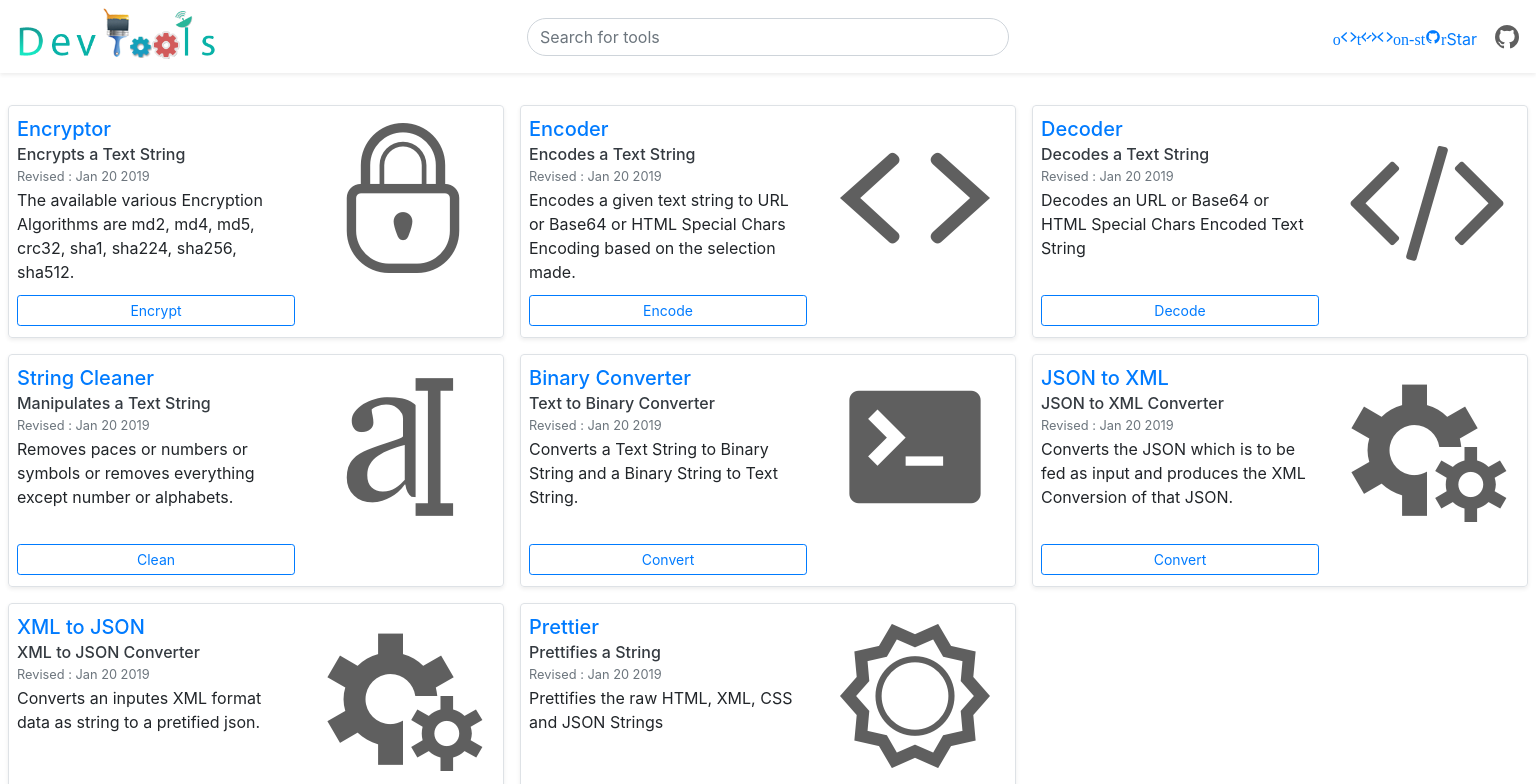
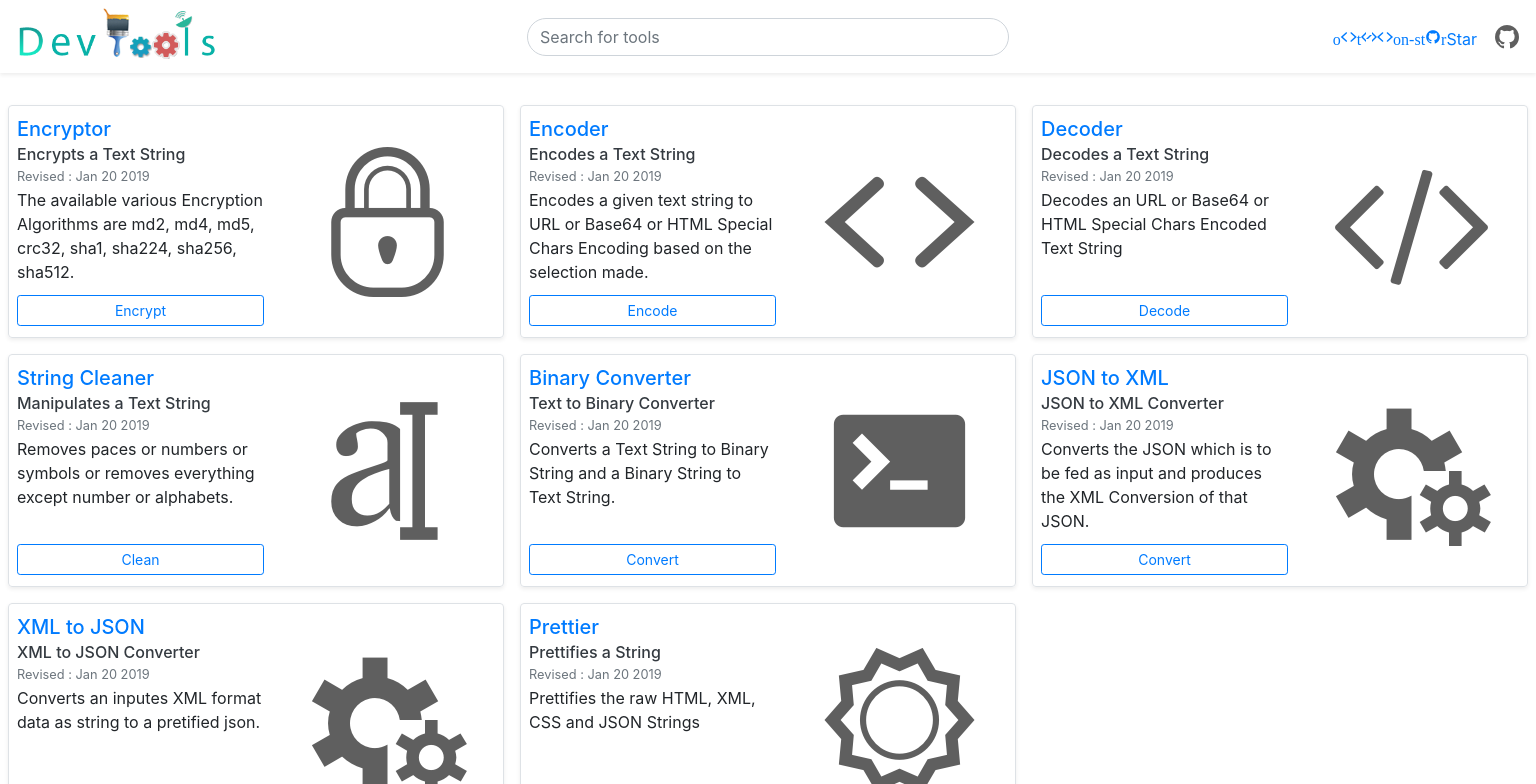
Before and after one commit to JacobSamro/hash2.dev, an Angular app: page / in a window 1536 px wide. Shown: the top 784 px of the page. Built offline with nearby package versions, Linux system fonts and the light colour scheme.

Commit message:
Align Tool Icon to Center

```diff
--- a/src/styles.scss
+++ b/src/styles.scss
@@ -28,6 +28,12 @@ $theme-colors: (
   }
 }
 
+.ToolImg {
+  display: flex;
+  align-items: center;
+  justify-content: center;
+}
+
 @media only screen and (max-width: 767px) {
   .ToolImg {
     width: 60px;
@@ -49,8 +55,8 @@ $theme-colors: (
 @media only screen and (min-width: 1024px) {
   .ToolImg {
     text-align: center;
-    width: 200px;
-    height: 200px;
+    width: 231px;
+    height: 231px;
     font-size: 150px;
   }
 }
@@ -58,8 +64,8 @@ $theme-colors: (
 @media only screen and (min-width: 1440px) {
   .ToolImg {
     text-align: center;
-    width: 200px;
-    height: 200px;
+    width: 231px;
+    height: 231px;
     font-size: 150px;
   }
 }
```
